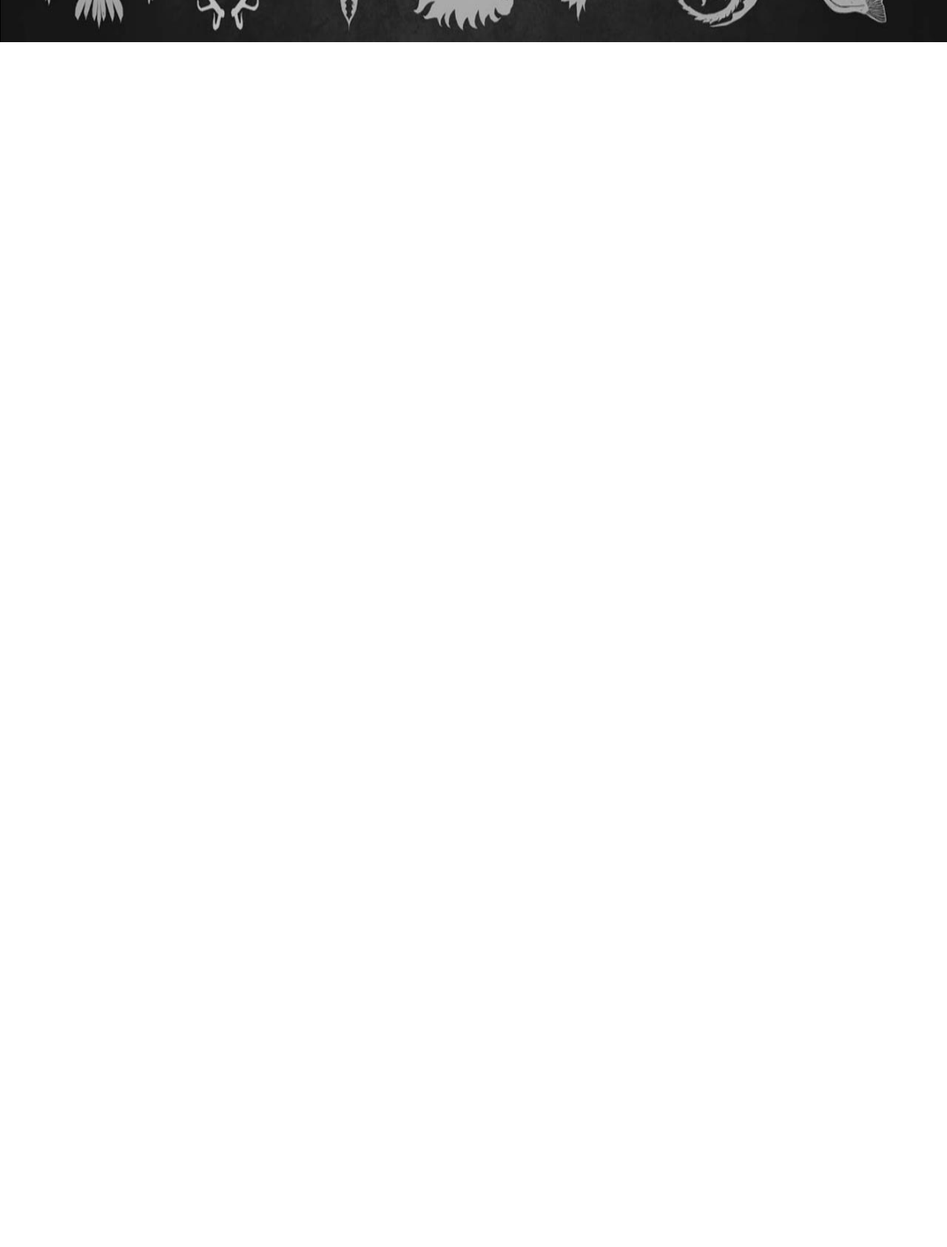
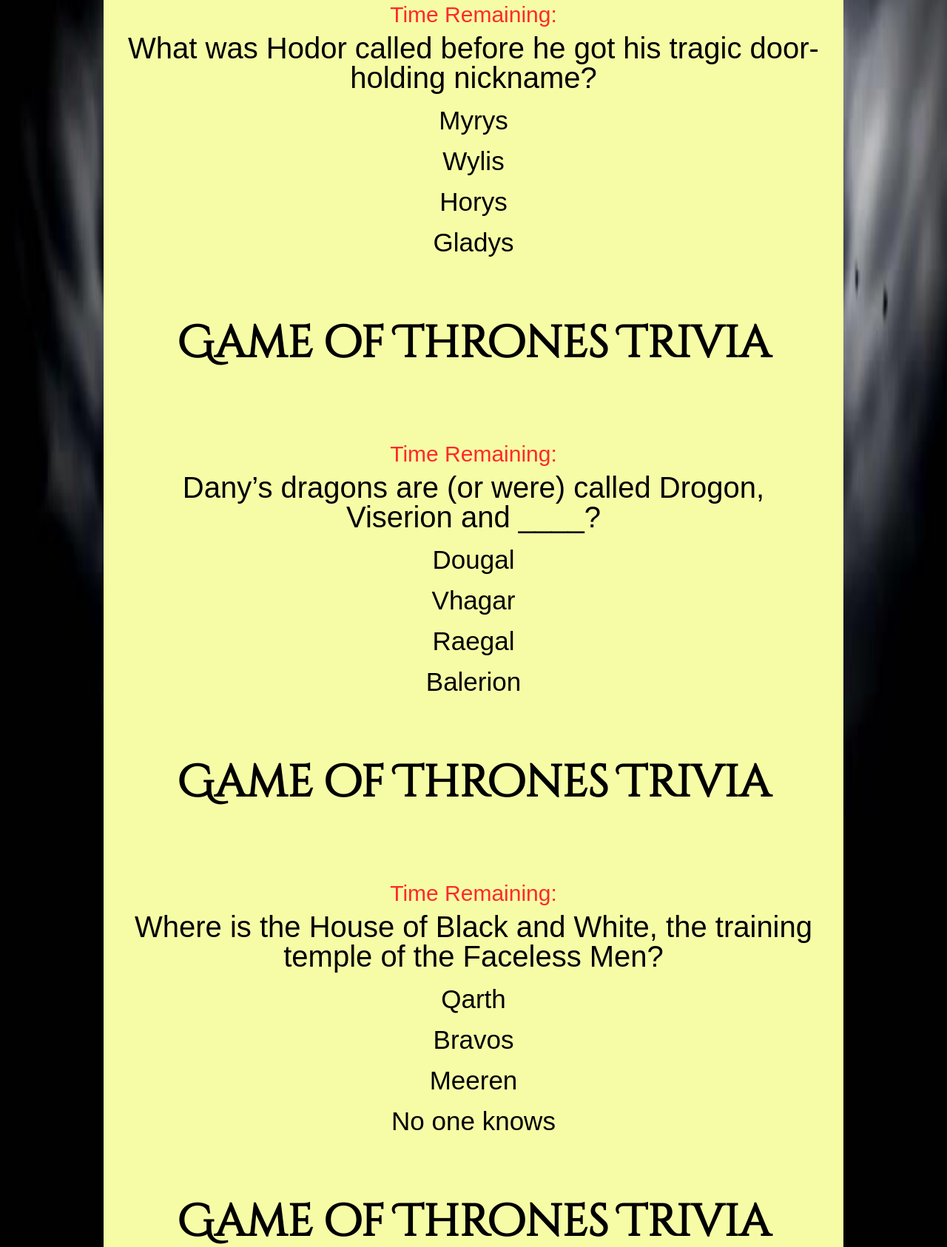
Before and after one commit to kalmontee/cubex, a plain HTML site: page index.html in a window 1280 px wide. Shown: the part 863-2549 px from the top of the page at 74% size. Before the commit the page ends 920 px from the top, so only its background shows below. Drawn offline with nearby package versions, Linux system fonts and the light colour scheme; a web font is replaced by a local one.

Commit message:
Created 5 more divs containing different questions and gave each its own unique ID

```diff
--- a/index.html
+++ b/index.html
@@ -15,7 +15,7 @@
 
 <body>
     <section>
-        <div class="container">
+        <div class="container" id="question-1">
             <h1 id="title">Game of Thrones Trivia</h1>
 
             <br><br><br><br>
@@ -29,6 +29,77 @@
             </ul>
 
         </div>
+        <div class="container" id="question-2">
+            <h1 id="title">Game of Thrones Trivia</h1>
+
+            <br><br><br><br>
+            <p class="time">Time Remaining: <span id="countDown"> </span></p>
+            <p id="question">What was Hodor called before he got his tragic door-holding nickname?</p>
+            <ul>
+                <li>Myrys</li>
+                <li>Wylis</li>
+                <li>Horys</li>
+                <li>Gladys</li>
+            </ul>
+
+        </div>
+        <div class="container" id="question-3">
+            <h1 id="title">Game of Thrones Trivia</h1>
+
+            <br><br><br><br>
+            <p class="time">Time Remaining: <span id="countDown"> </span></p>
+            <p id="question">Dany’s dragons are (or were) called Drogon, Viserion and ____?</p>
+            <ul>
+                <li>Dougal</li>
+                <li>Vhagar</li>
+                <li>Raegal</li>
+                <li>Balerion</li>
+            </ul>
+
+        </div>
+        <div class="container" id="question-4">
+            <h1 id="title">Game of Thrones Trivia</h1>
+
+            <br><br><br><br>
+            <p class="time">Time Remaining: <span id="countDown"> </span></p>
+            <p id="question">Where is the House of Black and White, the training temple of the Faceless Men?</p>
+            <ul>
+                <li>Qarth</li>
+                <li>Bravos</li>
+                <li>Meeren</li>
+                <li>No one knows</li>
+            </ul>
+
+        </div>
+        <div class="container" id="question-5">
+            <h1 id="title">Game of Thrones Trivia</h1>
+
+            <br><br><br><br>
+            <p class="time">Time Remaining: <span id="countDown"> </span></p>
+            <p id="question">Who was Ned Stark’s predecessor as Robert Baratheon’s Hand?</p>
+            <ul>
+                <li>Jamie Lannister</li>
+                <li>Jon Arryn</li>
+                <li>Tywin Lannister</li>
+                <li>Ser Jorah Mormont</li>
+            </ul>
+
+        </div>
+        <div class="container" id="question-6">
+            <h1 id="title">Game of Thrones Trivia</h1>
+
+            <br><br><br><br>
+            <p class="time">Time Remaining: <span id="countDown"> </span></p>
+            <p id="question">How many kings and queens of Westeros did Lord Varys serve?</p>
+            <ul>
+                <li>2</li>
+                <li>3</li>
+                <li>4</li>
+                <li>5</li>
+            </ul>
+
+        </div>
+
     </section>
 
     <script src="https://code.jquery.com/jquery-3.4.1.min.js" integrity="sha256-CSXorXvZcTkaix6Yvo6HppcZGetbYMGWSFlBw8HfCJo=" crossorigin="anonymous"></script>
```
